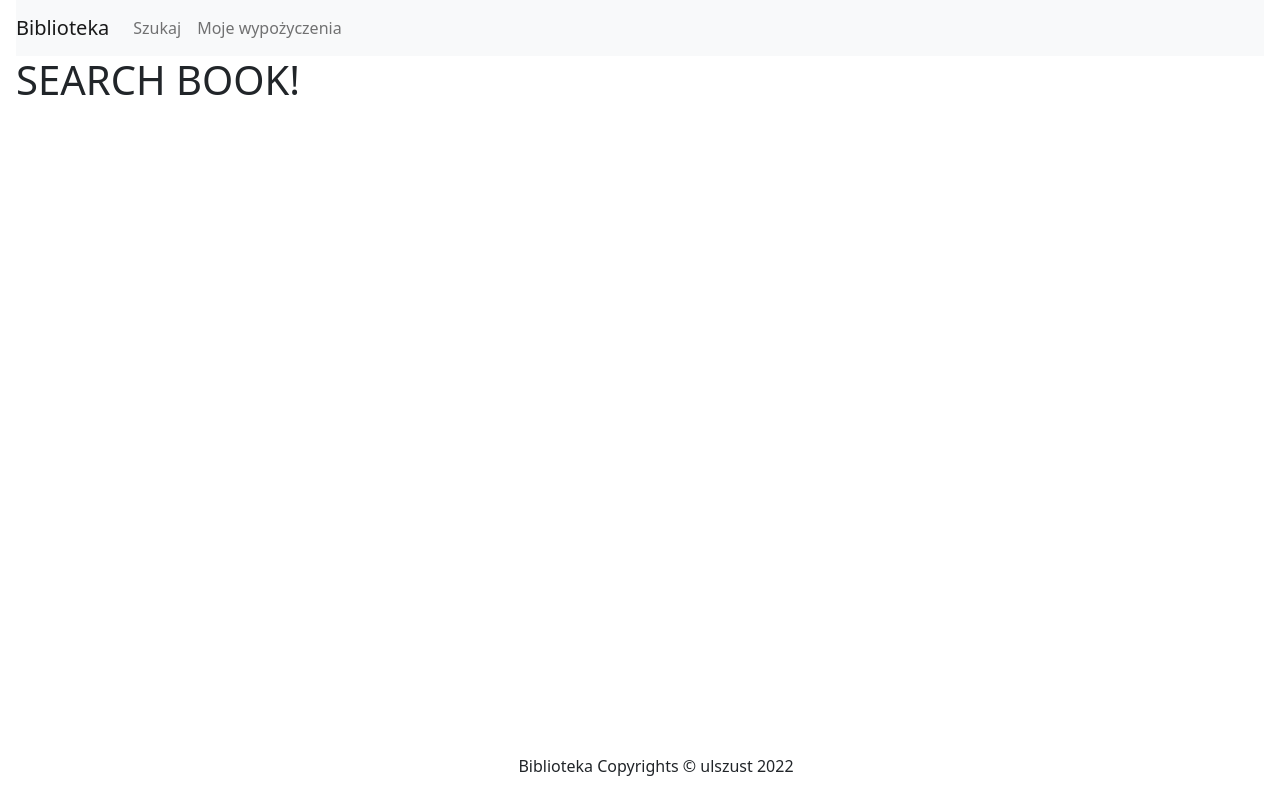
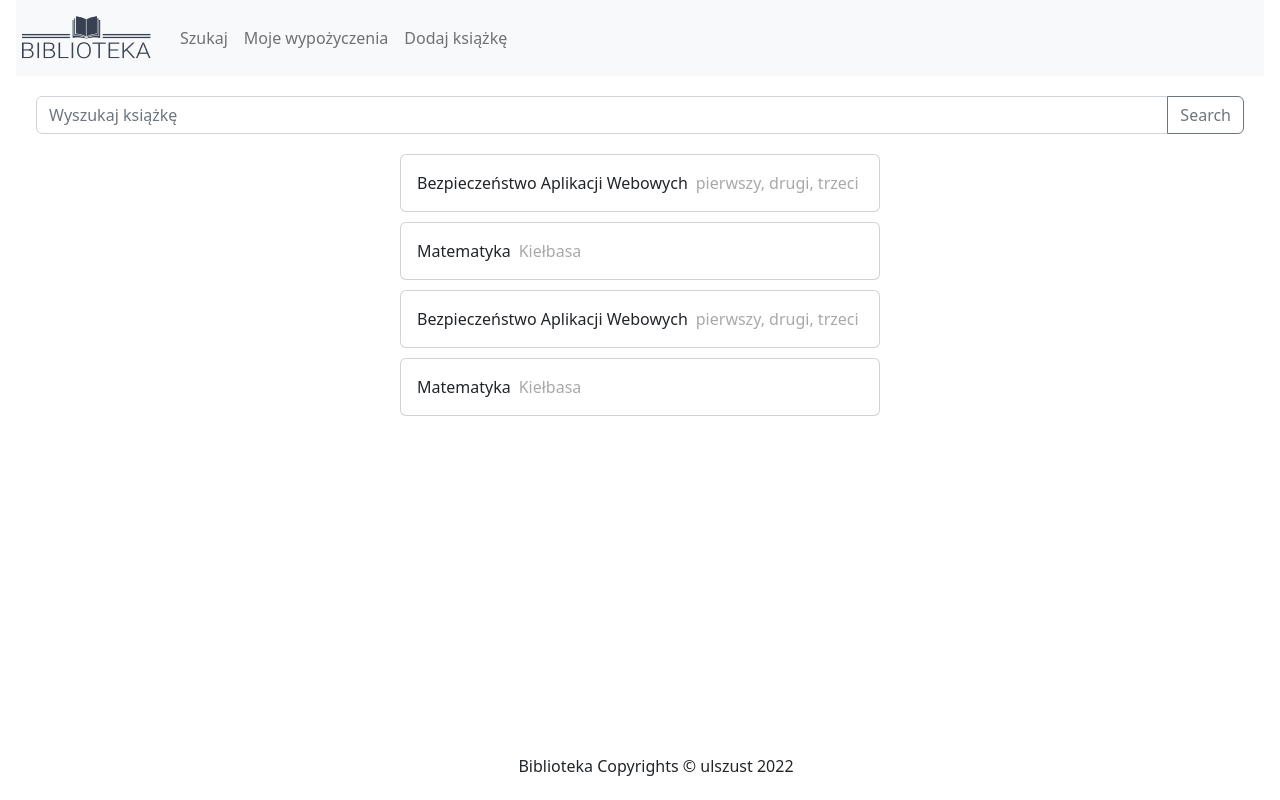
Before and after one commit to ulszust/biblioteka, a React (Create React App) app: page /books/search in a window 1280 px wide. Built offline with nearby package versions, Linux system fonts and the light colour scheme; no server answers.

Commit message:
added SearchBook and AddBook

```diff
--- /dev/null
+++ b/src/AddBook.jsx
@@ -0,0 +1,52 @@
+import React, { useState } from "react";
+import Button from 'react-bootstrap/Button';
+import Form from 'react-bootstrap/Form';
+
+
+
+
+const AddBook = () => {
+
+    const [title, setTitle] = useState('');
+    const [authors, setAuthors] = useState('');
+    const [publisher, setPublisher] = useState('')
+    const [year, setYear] = useState('')
+
+    function onSubmit(e) {
+        e.preventDefault();
+        console.log({title, authors: authors.split(','), publisher, year});
+    }
+    return (
+        <>
+            <h5 className="addbook-header">Aby dodać pozycję, wypełnij poniższy formularz: </h5>
+            <Form onSubmit={onSubmit}>
+                <fieldset className="form-addbook">
+                    <Form.Group>
+                        <Form.Label htmlFor="title">Tytuł książki</Form.Label>
+                        <Form.Control id="title" placeholder="Podaj tytuł książki" onChange={(e) => setTitle(e.target.value)} />
+                    </Form.Group>
+                    <Form.Group>
+                        <Form.Label htmlFor="authors">Autor</Form.Label>
+                        <Form.Control id="authors" placeholder="Podaj autora/autorów" onChange={(e) => setAuthors(e.target.value)} />
+                    </Form.Group>
+                    <Form.Group>
+                        <Form.Label htmlFor="publisher">Wydawnictwo</Form.Label>
+                        <Form.Control id="publisher" placeholder="Podaj wydawnictwo" onChange={(e) => setPublisher(e.target.value)} />
+                    </Form.Group>
+                    <Form.Group>
+                        <Form.Label htmlFor="year">Rok wydania</Form.Label>
+                        <Form.Control id="year" placeholder="Podaj rok wydania" onChange={(e) => setYear(e.target.value)} />
+                    </Form.Group>
+                    <Form.Group className="form-checkbox">
+                        <Form.Check
+                            type="checkbox"
+                            id="dostepnosc"
+                            label="Dostępna do wypożyczenia?" />
+                    </Form.Group>
+                    <Button className="form-button" type="submit" variant="secondary">Zapisz zmiany</Button>
+                </fieldset>
+            </Form></>
+    );
+}
+
+export default AddBook;
--- a/src/App.js
+++ b/src/App.js
@@ -11,6 +11,7 @@ import Home from './Home';
 import MyRentals from './MyRentals';
 import SearchBook from './SearchBook';
 import BookDetails from './BookDetails';
+import AddBook from './AddBook';
 
 
 function App() {
@@ -23,6 +24,7 @@ function App() {
           <Route path="/books/search" element={<SearchBook/>} />
           <Route path="/user" element={<MyRentals/>} />
           <Route path="/books/:bookId" element={<BookDetails/>}/>
+          <Route path="/books/add" element={<AddBook/>}/>
         </Routes>
       </Router>
       <Footer></Footer>
--- a/src/Header.jsx
+++ b/src/Header.jsx
@@ -1,16 +1,23 @@
 import Container from 'react-bootstrap/Container';
 import Nav from 'react-bootstrap/Nav';
 import Navbar from 'react-bootstrap/Navbar';
+import BookLogo from './images/logonew.jpeg';
+
+
 
 function Header() {
   return (
     <Navbar className="header" bg="light" expand="sm">
-      <Navbar.Brand href="/">Biblioteka</Navbar.Brand>
+      <Navbar.Brand href="/">
+        <img width="140"
+              height="50" src ={BookLogo}/>
+      </Navbar.Brand>
       <Navbar.Toggle aria-controls="basic-navbar-nav" />
       <Navbar.Collapse id="basic-navbar-nav">
         <Nav className="me-auto">
           <Nav.Link href="/books/search">Szukaj</Nav.Link>
           <Nav.Link href="/user">Moje wypożyczenia</Nav.Link>
+          <Nav.Link href="/books/add">Dodaj książkę</Nav.Link>
         </Nav>
       </Navbar.Collapse>
     </Navbar>
--- a/src/SearchBook.jsx
+++ b/src/SearchBook.jsx
@@ -1,10 +1,40 @@
 
 import React from "react";
+import Button from 'react-bootstrap/Button';
+import Form from 'react-bootstrap/Form';
+import InputGroup from 'react-bootstrap/InputGroup';
+import { MOCK_BOOK } from "./BookDetails";
+import { MOCK_BOOK_2 } from "./MyRentals";
+import Card from 'react-bootstrap/Card';
 
 const SearchBook = () => {
+  const books = [MOCK_BOOK, MOCK_BOOK_2, MOCK_BOOK, MOCK_BOOK_2]
   return (
     <div>
-      <h1>SEARCH BOOK!</h1>
+      <div className="book-search-input">
+        <InputGroup>
+          <Form.Control
+            placeholder="Wyszukaj książkę"
+          />
+          <Button variant="outline-secondary">
+            Search
+          </Button>
+        </InputGroup>
+      </div>
+      <div className="book-search-result">
+        {books.map(book => {
+          return <div className="book-search-item">
+            <Card body>
+              <div className="book-search-item-body">
+                <div className="book-search-item-title">{book.title}</div>
+                <div className="book-search-item-authors">{book.authors.join(", ")}</div>
+              </div>
+            </Card>
+          </div>
+        })
+        }
+
+      </div>
     </div>
   );
 }
--- a/src/index.css
+++ b/src/index.css
@@ -74,9 +74,57 @@ code {
 }
 
 .td-align-middle {
-text-align: center;
+  text-align: center;
 }
 
 .badge-width {
   width: 117px;
 }
+
+.form-addbook {
+  margin-left: auto;
+  margin-right: auto;
+  width: 40rem;
+  margin-top: 30px;
+}
+
+.form-button {
+  float: inline-end;
+  width: inherit;
+  margin-top: 30px;
+}
+
+.form-checkbox {
+  margin-top: 20px;
+}
+
+.addbook-header {
+  margin-top: 20px;
+}
+
+.book-search-item-body {
+  display: flex;
+  gap: 0.5rem;
+}
+
+.book-search-item>.card>.card-body:hover {
+  cursor: pointer;
+  -webkit-box-shadow: 8px 5px 42px 0px rgba(145, 151, 159, 1);
+  -moz-box-shadow: 8px 5px 42px 0px rgba(145, 151, 159, 1);
+  box-shadow: 8px 5px 42px 0px rgba(145, 151, 159, 1);
+}
+
+.book-search-result {
+  display: flex;
+  flex-direction: column;
+  gap: 10px;
+  flex-wrap: nowrap;
+}
+
+.book-search-input {
+  margin: 20px 20px 20px 20px;
+}
+
+.book-search-item-authors {
+  color: darkgray;
+}
```
Also changed, not shown: src/images/logonew.jpeg (added).
